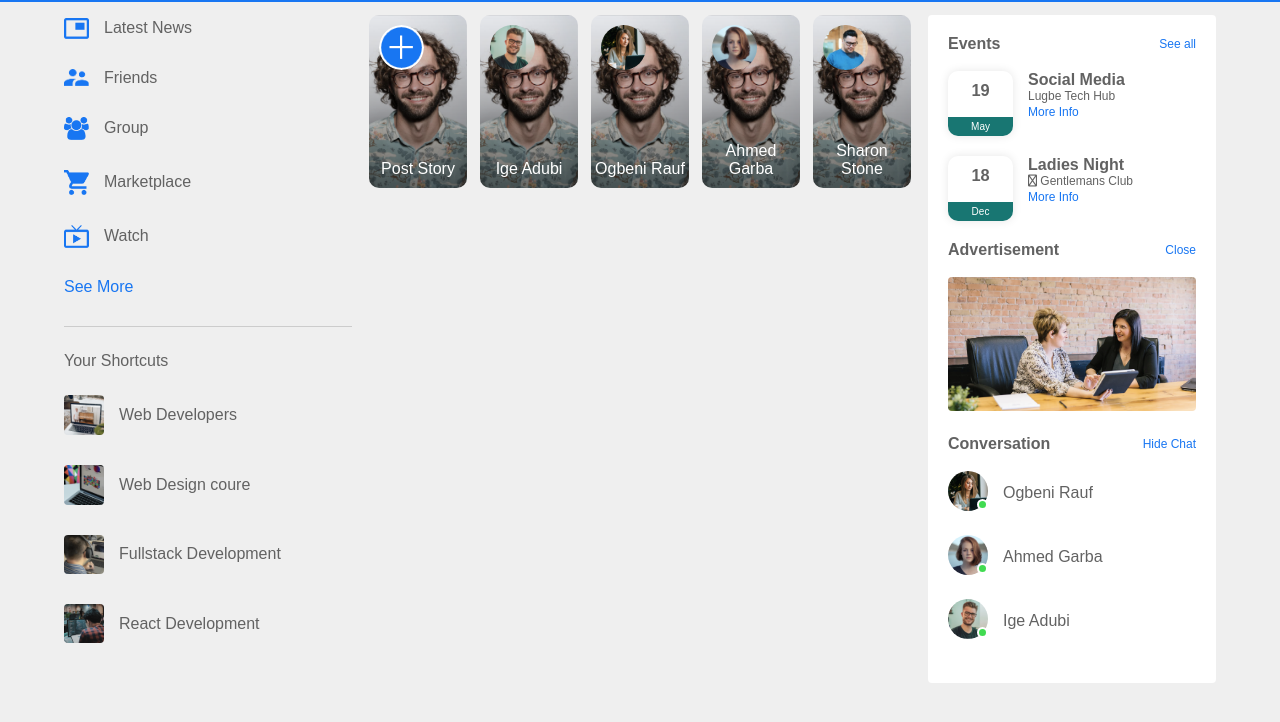
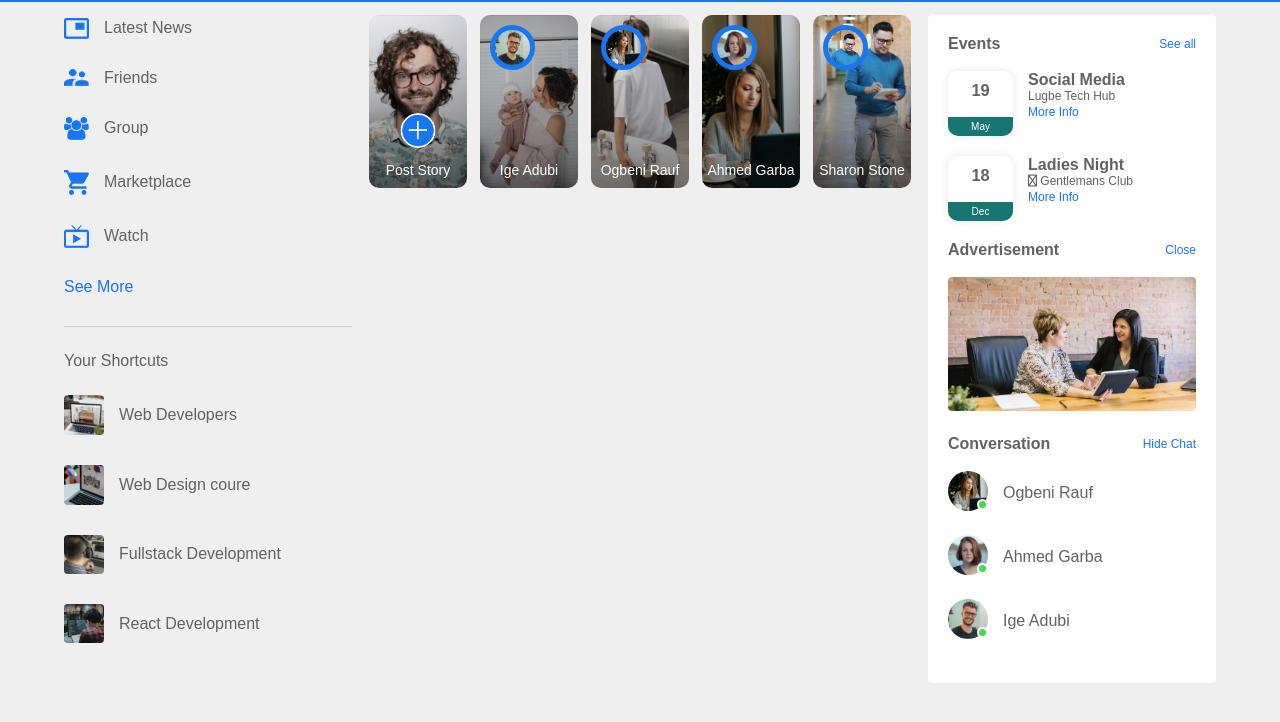
Before and after one commit to Billyrosecodes/social-app-fb-clone, a plain HTML site: page index.html in a window 1280 px wide. Shown: the part 52-774 px from the top of the page. Drawn offline with Linux system fonts and the light colour scheme; some icons are missing.

Commit message:
finised the post story section

```diff
--- a/assets/css/styles.css
+++ b/assets/css/styles.css
@@ -215,7 +215,6 @@ nav{
     flex-basis: 18%;
     padding-top: 32%;
     position: relative;
-    background-image: linear-gradient(transparent, rgba(0,0,0,0.5)), url(/assets/images/status-1.png);
     background-position: center;
     background-size: cover;
     border-radius: 10px;
@@ -226,7 +225,7 @@ nav{
     border-radius: 50%;
     top: 10px;
     left: 10px;
-    border-radius: 5px solid #626262;
+    border: 5px solid #1876f2;
 }
 .story p{
     position: absolute;
@@ -234,5 +233,28 @@ nav{
     width: 100%;
     text-align: center;
     color: #fff;
-    font-size: 14;
+    font-size: 14px;
 }
+.story1{
+    background-image: linear-gradient(transparent, rgba(0,0,0,0.5)), url(/assets/images/status-1.png);
+}
+.story2{
+    background-image: linear-gradient(transparent, rgba(0,0,0,0.5)), url(/assets/images/status-2.png);
+}
+.story3{
+    background-image: linear-gradient(transparent, rgba(0,0,0,0.5)), url(/assets/images/status-3.png);
+}
+.story4{
+    background-image: linear-gradient(transparent, rgba(0,0,0,0.5)), url(/assets/images/status-4.png);
+}
+.story5{
+    background-image: linear-gradient(transparent, rgba(0,0,0,0.5)), url(/assets/images/status-5.png);
+}
+.story.story1 img{
+    top: unset;
+    left: 50%;
+    bottom: 40px;
+    transform: translateX(-50%);
+    border: 0;
+    width: 35px;
+}
```
